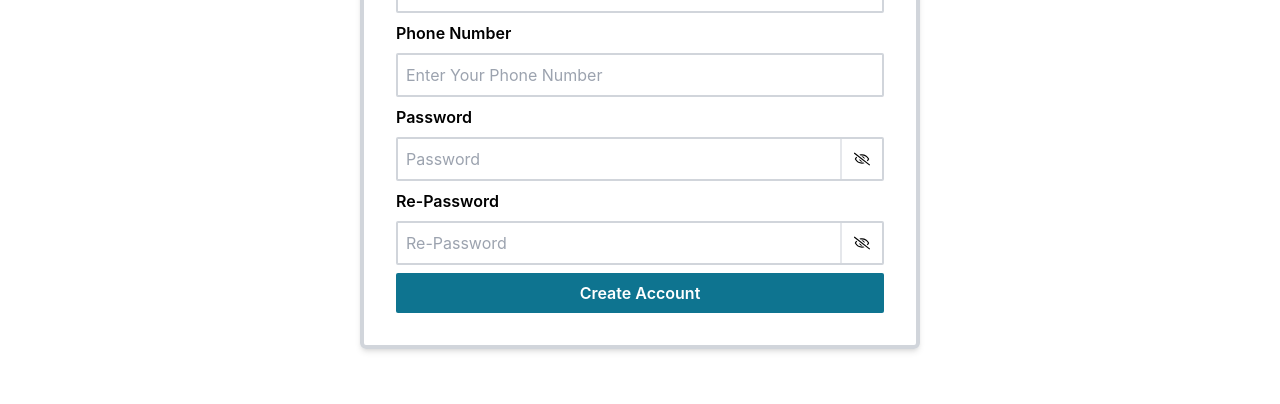
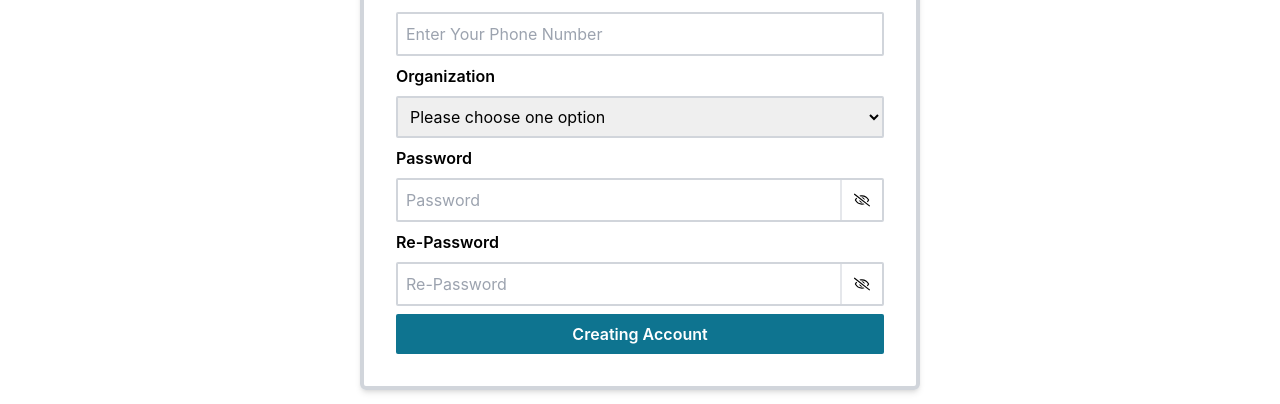
Before and after one commit to naveedali8086/members-app-2, a React (Create React App) app: page / in a window 1280 px wide. Both pictures are taken after typing "name@example.com", "Sample123" into the empty fields and a click on the button "Create Account". Shown: the part 357-761 px from the top of the page. Built offline with nearby package versions, Linux system fonts and the light colour scheme; what amazon-cognito-identity-js would draw is missing.

Commit message:
increase size of spinner, remove double text

```diff
--- a/src/components/ForgotPassward.jsx
+++ b/src/components/ForgotPassward.jsx
@@ -46,8 +46,8 @@ const ForgotPassword = () => {
     event.preventDefault();
 
     if (password !== confirmPassword) {
-      console.error("Passwords are not the same");
-      setError("Passwords are not the same");
+      console.error("Password and Confirm Password does not match");
+      setError("Password and Confirm Password does not match");
       return;
     }
 
@@ -89,8 +89,8 @@ const ForgotPassword = () => {
               className="w-[100%] bg-cyan-700 text-white font-semibold rounded-sm mt-2 py-2 cursor-pointer  flex justify-center items-center"
               disabled={isLoading}
             >
-              {isLoading && <RiLoader4Line className="animate-spin" />}
-              {isLoading ? "Send verification code" : "Send verification code"}
+              {isLoading && <RiLoader4Line className="animate-spin text-xl" />}
+              Send verification code
             </button>
           </form>
         )}
@@ -158,8 +158,8 @@ const ForgotPassword = () => {
               className="w-[100%] bg-cyan-700 text-white font-semibold rounded-sm mt-2 py-2 cursor-pointer  flex justify-center items-center"
               disabled={isLoading}
             >
-              {isLoading && <RiLoader4Line className="animate-spin" />}
-              {isLoading ? "Change Password" : "Change Password"}
+               Change Password
+               {isLoading && <RiLoader4Line className="animate-spin text-xl" />}
             </button>
           </form>
         )}
--- a/src/components/Login.js
+++ b/src/components/Login.js
@@ -88,8 +88,8 @@ const Login = ({ goToSection }) => {
           className="w-[100%] bg-cyan-700 text-white font-semibold rounded-sm mt-2 py-2 cursor-pointer  flex justify-center items-center"
           disabled={isLoading}
         >
-          {isLoading && <RiLoader4Line className="animate-spin" />}
-          {isLoading ? "Login" : "Login"}
+          Login
+          {isLoading && <RiLoader4Line className="animate-spin text-xl" />}
         </button>
         <div className="flex justify-between sm:justify-center pt-8 text-cyan-700">
           <button
@@ -99,7 +99,7 @@ const Login = ({ goToSection }) => {
               navigate("/forgot-password");
             }}
           >
-            Forgot Your Password?
+            Forgot Password?
           </button>
           <button
             type="button"
--- a/src/components/Signup.jsx
+++ b/src/components/Signup.jsx
@@ -1,7 +1,7 @@
 import React, { useEffect, useState } from "react";
 import { MdOutlineRemoveRedEye } from "react-icons/md";
 import { FaRegEyeSlash } from "react-icons/fa";
-import UserPool from "../userpool";
+import UserPool from "../UserPool";
 import { RiLoader4Line } from "react-icons/ri";
 const Signup = ({ goToSection }) => {
   const [error, setError] = useState("");
@@ -12,9 +12,15 @@ const Signup = ({ goToSection }) => {
     name: "",
     email: "",
     phone: "",
+    organization: "",
     password: "",
     confirmPassword: "",
   });
+
+  const organizationOptions = [
+    'Sole-trader/Individual',
+    'InSquare Fit'
+  ];
 
   const onChange = (e) => {
     setFormData({ ...formData, [e.target.name]: e.target.value });
@@ -36,6 +42,10 @@ const Signup = ({ goToSection }) => {
           Name: "phone_number", // This is the attribute name for the phone number
           Value: formData.phone, // Use the phone number from your form data
         },
+        {
+          Name: "custom.organization",
+          Value: formData.organization,
+        },
       ],
       null,
       (err, data) => {
@@ -49,6 +59,7 @@ const Signup = ({ goToSection }) => {
               name: "",
               email: "",
               phone: "",
+              organization: "",
               password: "",
               confirmPassword: "",
             });
@@ -139,6 +150,23 @@ const Signup = ({ goToSection }) => {
           className="block my-2 w-[100%] outline-none border-2 border-gray-300 rounded-sm p-2"
           placeholder="Enter Your Phone Number"
         />
+        <div className=''>
+          <label htmlFor="organization" className="font-semibold">
+            Organization
+          </label>
+          <select onChange={onChange} required
+                  name='organization'
+                  className='block my-2 w-[100%] outline-none border-2 border-gray-300 rounded-sm p-2'>
+            <option>Please choose one option</option>
+            {organizationOptions.map((option, index) => {
+              return (
+                  <option key={index}>
+                    {option}
+                  </option>
+              );
+            })}
+          </select>
+        </div>
         <label htmlFor="password" className="font-semibold">
           Password
         </label>
@@ -194,8 +222,8 @@ const Signup = ({ goToSection }) => {
           className="w-[100%] bg-cyan-700 text-white font-semibold rounded-sm mt-2 py-2 cursor-pointer  flex justify-center items-center"
           disabled={isLoading}
         >
-          {isLoading && <RiLoader4Line className="animate-spin" />}
-          {isLoading ? "Creating Account" : "Create Account"}
+          Creating Account
+          {isLoading && <RiLoader4Line className="animate-spin text-xl" />}
         </button>
 
         <button
```
